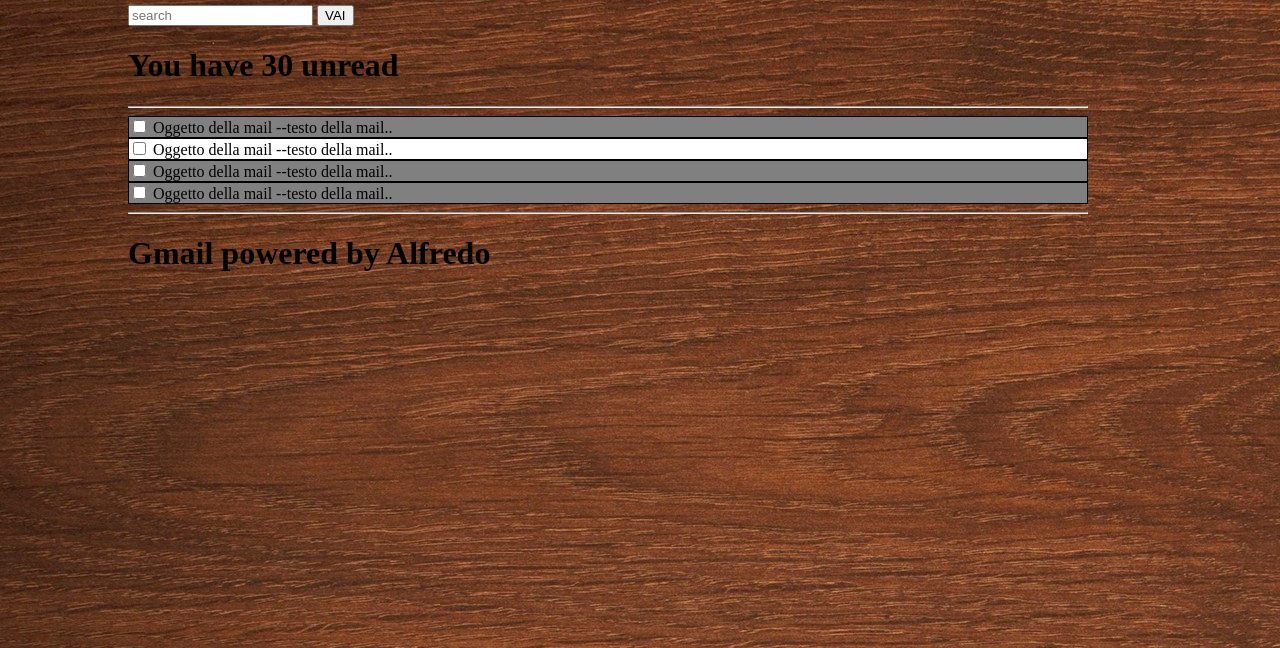
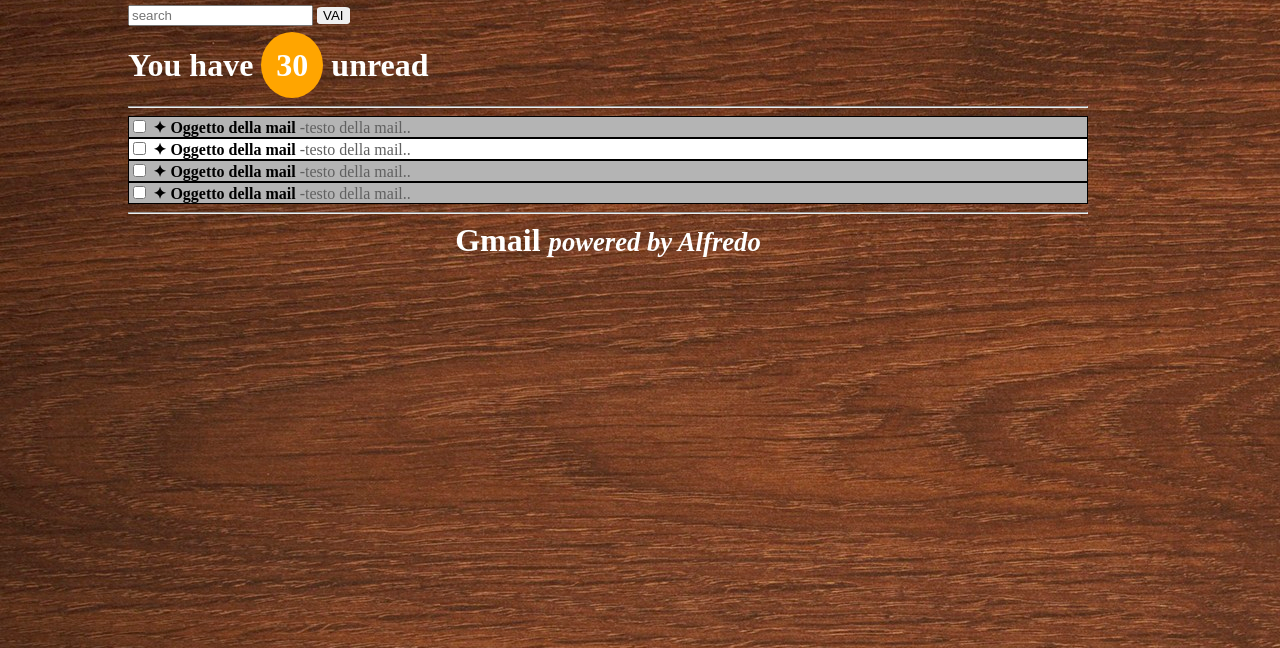
Before and after one commit to Alfredloz/htmlcss-gmail, a plain HTML site: page index.html in a window 1280 px wide. Shown: the part 152-800 px from the top of the page. Drawn offline with Linux system fonts and the light colour scheme.

Commit message:
esercizio gmail completato.
all'esercizio manca il posizionamento richiesto della scritta affianco all'immagine gmail ( attualmente si trova in basso ma dovrebbe essere a metà

```diff
--- a/css/style.css
+++ b/css/style.css
@@ -11,9 +11,31 @@
   margin: 5% 15% 20% 10%;
 }
 .mail{
-  background-color: grey;
+  background-color: rgb(180, 180, 180);
   border: 1px solid black;
+}
+#search{
+  border-radius: 15%;
+  border: 1px;
 }
 .box{
   background-color: white;
 }
+#mail_number{
+  background-color: orange;
+  border-radius: 70%;
+  padding: 15px;
+}
+h1{
+  color: white;
+}
+#final_text{
+  text-align: center;
+  margin-top: 5px;
+}
+.mail_object{
+  font-weight: bold;
+}
+.text_mail{
+  color: 	rgb(96,96,96);
+}
--- a/index.html
+++ b/index.html
@@ -17,36 +17,36 @@
     <main>
       <form class="" action="index.html" method="get">
         <input type="text" name="search" placeholder="search" minlength="2" required>
-        <input type="submit" name="Vai alla ricerca" value="VAI">
+        <input id="search" type="submit" name="Vai alla ricerca" value="VAI">
       </form>
-      <h1>You have <span>30</span> unread</h1>
+      <h1>You have <span id="mail_number">30</span> unread</h1>
       <hr>
       <div class="mail">
         <input type="checkbox" name="mail_checkbox" value="">
-        <span>Oggetto della mail</span>
-        <span>--testo della mail..</span>
+        <span class="mail_object">&#10022; Oggetto della mail</span>
+        <span class="text_mail">-testo della mail..</span>
       </div>
       <div class="box mail">
         <input type="checkbox" name="mail_checkbox" value="">
-        <span>Oggetto della mail</span>
-        <span>--testo della mail..</span>
+        <span class="mail_object">&#10022; Oggetto della mail</span>
+        <span class="text_mail">-testo della mail..</span>
       </div>
       <div class="mail">
         <input type="checkbox" name="mail_checkbox" value="">
-        <span>Oggetto della mail</span>
-        <span>--testo della mail..</span>
+        <span class="mail_object">&#10022; Oggetto della mail</span>
+        <span class="text_mail">-testo della mail..</span>
       </div>
       <div class="mail">
         <input type="checkbox" name="mail_checkbox" value="">
-        <span>Oggetto della mail</span>
-        <span id="final_text">--testo della mail..</span>
+        <span class="mail_object">&#10022; Oggetto della mail</span>
+        <span class="text_mail">-testo della mail..</span>
       </div>
       <hr>
     </main>
     <!-- /main -->
     <!-- footer -->
     <footer>
-      <h1>Gmail <span>powered by Alfredo</span></h1>
+      <h1 id="final_text">Gmail <small><i>powered by Alfredo</i></small></h1>
     </footer>
     <!-- /footer -->
   </body>
```
